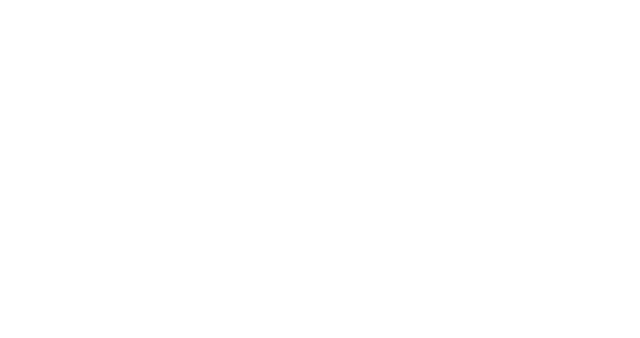
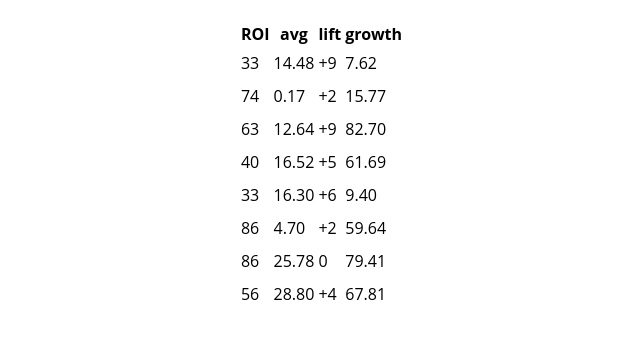
Before and after one commit to nkabrown/recess, a plain HTML site: page gantt/index.html in a window 1280 px wide. Shown: the whole page, without its empty margins (464-1104 px from the left). Drawn offline with nearby package versions, Linux system fonts and the light colour scheme.

Commit message:
Mockup table component

```diff
--- a/gantt/js/Gantt.js
+++ b/gantt/js/Gantt.js
@@ -12,6 +12,9 @@
   }
 
   init() {
-
+    const graph = d3.select(this.mount)
+        .append('svg')
+        .attr('width', this.width)
+        .attr('height', this.height);
   }
 }
--- a/gantt/js/Table.js
+++ b/gantt/js/Table.js
@@ -3,12 +3,37 @@
 console.log('table smoketest');
 
 export default class Table {
-  constructor(el, d) {
+  constructor(el, d, w, h) {
     this.mount = el;
     this.data = d;
+    this.width = w;
+    this.height = h;
   }
 
   init() {
+    const table = d3.select(this.mount)
+        .append('table')
+        .attr('width', this.width)
+        .attr('height', this.height)
+        .html(`<thead></thead><tbody></tbody>`);
 
+    table.select('thead')
+        .append('tr')
+        .selectAll('th')
+        .data(Object.keys(this.data[0].metrics))
+      .enter().append('th')
+        .text(d => d);
+
+    const row = table.select('tbody')
+        .selectAll('.row')
+        .data(this.data)
+      .enter().append('tr')
+        .attr('class', 'row');
+
+    row.selectAll('.cell')
+        .data(d => Object.values(d.metrics))
+      .enter().append('td')
+        .attr('class', 'cell')
+        .text(d => d);
   }
 }
--- a/gantt/js/index.js
+++ b/gantt/js/index.js
@@ -25,3 +25,8 @@
                                              }), acc), []);
 
 console.log(data);
+
+const container = document.getElementsByClassName('chart-container')[0];
+
+new Gantt('.chart-container', data, container.clientWidth * .70, channels.length * 32 + 35).init();
+new Table('.chart-container', data, container.clientWidth * .30, channels.length * 32 + 35).init();
--- a/gantt/style.css
+++ b/gantt/style.css
@@ -22,6 +22,5 @@
   display: flex;
   flex-direction: row;
   position: relative;
-  width: 80%;
   height: 100%;
 }
```
